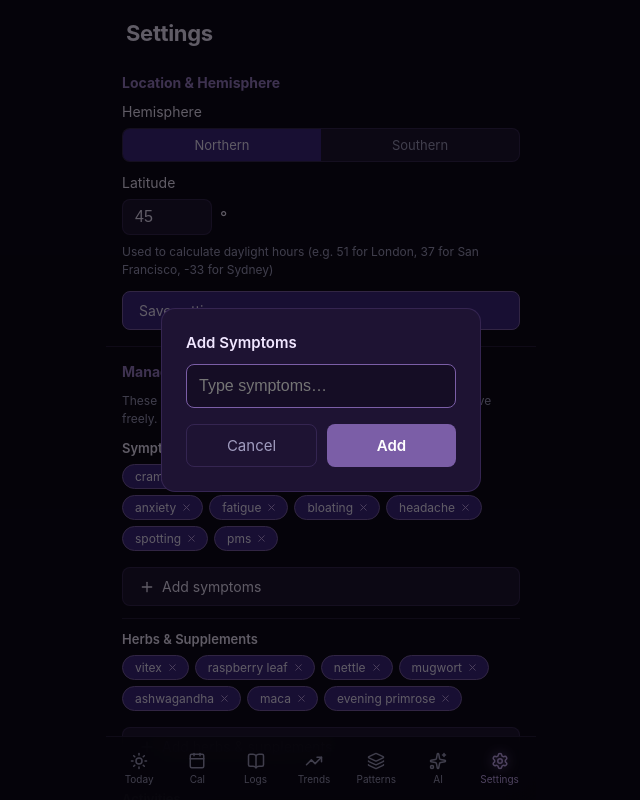
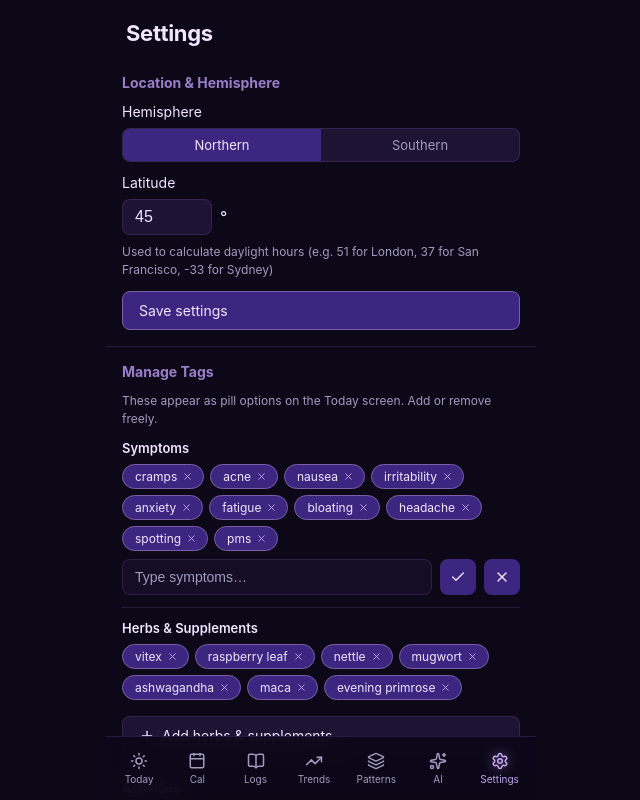
Before and after one commit to SabrinaBenalia/find-your-rhythm, a React (Vite) app: page /settings in a window 1280 px wide. Both pictures are taken after a click on the button "Add symptoms". Shown: the whole page, without its empty margins (319-959 px from the left). Built offline with nearby package versions, Linux system fonts and the light colour scheme.

Commit message:
fix iOS PWA keyboard: always render tag inputs in DOM, focus synchronously

```diff
--- a/src/screens/Settings.jsx
+++ b/src/screens/Settings.jsx
@@ -1,44 +1,10 @@
-import { useState, useRef, useEffect } from 'react';
+import { useState, useRef } from 'react';
 import { getSettings, saveSettings, importEntries, exportJSON, exportCSV } from '../utils/storage';
 import { SEED_ENTRIES } from '../utils/seed';
 import { generateInsights } from '../utils/cycle';
 import { getAllEntries } from '../utils/storage';
 import { backupToGoogleDrive, listBackups, restoreFromGoogleDrive, connectDrive, hasCredentials, isConnected } from '../utils/drive';
-import { Download, Upload, CloudUpload, RefreshCw, Lightbulb, X, Plus } from 'lucide-react';
-
-function TagPromptModal({ label, onConfirm, onCancel }) {
-  const inputRef = useRef(null);
-  const [value, setValue] = useState('');
-
-  useEffect(() => {
-    const t = setTimeout(() => inputRef.current?.focus(), 50);
-    return () => clearTimeout(t);
-  }, []);
-
-  return (
-    <div className="tag-modal-overlay" onTouchEnd={e => e.target === e.currentTarget && onCancel()}>
-      <div className="tag-modal">
-        <p className="tag-modal-label">Add {label}</p>
-        <input
-          ref={inputRef}
-          type="text"
-          className="tag-modal-input"
-          placeholder={`Type ${label}…`}
-          value={value}
-          onChange={e => setValue(e.target.value)}
-          onKeyDown={e => e.key === 'Enter' && value.trim() && onConfirm(value.trim())}
-          autoComplete="off"
-          autoCorrect="off"
-          autoCapitalize="off"
-        />
-        <div className="tag-modal-btns">
-          <button className="tag-modal-cancel" onClick={onCancel}>Cancel</button>
-          <button className="tag-modal-confirm" onClick={() => value.trim() && onConfirm(value.trim())}>Add</button>
-        </div>
-      </div>
-    </div>
-  );
-}
+import { Download, Upload, CloudUpload, RefreshCw, Lightbulb, X, Plus, Check } from 'lucide-react';
 
 const TAG_CATEGORIES = [
   { key: 'symptoms',   label: 'Symptoms' },
@@ -52,7 +18,9 @@ export default function Settings() {
   const [driveStatus, setDriveStatus] = useState('');
   const [backups, setBackups] = useState([]);
   const [insights, setInsights] = useState(null);
-  const [tagPrompt, setTagPrompt] = useState(null); // { key, label }
+  const [activeTagKey, setActiveTagKey] = useState(null);
+  const [tagInputValue, setTagInputValue] = useState('');
+  const tagInputRefs = useRef({});
 
   function handleSave() {
     saveSettings(settings);
@@ -139,15 +107,23 @@ export default function Settings() {
     setTimeout(() => setDriveStatus(''), 4000);
   }
 
-  const [newTagInput, setNewTagInput] = useState({ symptoms: '', herbs: '', activities: '' });
+  function openTagInput(catKey) {
+    setActiveTagKey(catKey);
+    setTagInputValue('');
+    tagInputRefs.current[catKey]?.focus(); // synchronous focus — input already in DOM
+  }
 
-  function addTag(category) {
-    const val = newTagInput[category].trim().toLowerCase();
+  function submitTag(catKey) {
+    const val = tagInputValue.trim().toLowerCase();
     if (!val) return;
-    const current = settings.tagLists?.[category] || [];
-    if (current.includes(val)) return;
-    setSettings(s => ({ ...s, tagLists: { ...s.tagLists, [category]: [...current, val] } }));
-    setNewTagInput(p => ({ ...p, [category]: '' }));
+    const current = settings.tagLists?.[catKey] || [];
+    if (!current.includes(val)) {
+      const updated = { ...settings, tagLists: { ...settings.tagLists, [catKey]: [...current, val] } };
+      setSettings(updated);
+      saveSettings(updated);
+    }
+    setActiveTagKey(null);
+    setTagInputValue('');
   }
 
   function removeTag(category, tag) {
@@ -160,26 +136,8 @@ export default function Settings() {
     setInsights(generateInsights(all));
   }
 
-  function handleTagConfirm(val) {
-    const tag = val.trim().toLowerCase();
-    const current = settings.tagLists?.[tagPrompt.key] || [];
-    if (!current.includes(tag)) {
-      const updated = { ...settings, tagLists: { ...settings.tagLists, [tagPrompt.key]: [...current, tag] } };
-      setSettings(updated);
-      saveSettings(updated);
-    }
-    setTagPrompt(null);
-  }
-
   return (
     <div className="screen settings-screen">
-      {tagPrompt && (
-        <TagPromptModal
-          label={tagPrompt.label}
-          onConfirm={handleTagConfirm}
-          onCancel={() => setTagPrompt(null)}
-        />
-      )}
       <header className="screen-header">
         <h2>Settings</h2>
       </header>
@@ -236,14 +194,32 @@ export default function Settings() {
                 </span>
               ))}
             </div>
+            {/* Input always in DOM so focus() works synchronously on iOS PWA */}
+            <div className="custom-tag-row" style={{ display: activeTagKey === cat.key ? 'flex' : 'none' }}>
+              <input
+                ref={el => { tagInputRefs.current[cat.key] = el; }}
+                type="text"
+                placeholder={`Type ${cat.label.toLowerCase()}…`}
+                value={tagInputValue}
+                onChange={e => setTagInputValue(e.target.value)}
+                onKeyDown={e => e.key === 'Enter' && submitTag(cat.key)}
+                autoComplete="off"
+                autoCorrect="off"
+                autoCapitalize="off"
+              />
+              <button type="button" onClick={() => submitTag(cat.key)}><Check size={16} /></button>
+              <button type="button" onClick={() => setActiveTagKey(null)}><X size={16} /></button>
+            </div>
+            {activeTagKey !== cat.key && (
               <button
                 className="settings-btn"
                 style={{ marginTop: 8 }}
                 type="button"
-              onClick={() => setTagPrompt({ key: cat.key, label: cat.label.toLowerCase() })}
+                onClick={() => openTagInput(cat.key)}
               >
                 <Plus size={16} /> Add {cat.label.toLowerCase()}
               </button>
+            )}
           </div>
         ))}
         <button className="settings-btn primary" onClick={handleSave}>
```
Lines whose indentation alone changed are shown as unchanged.
